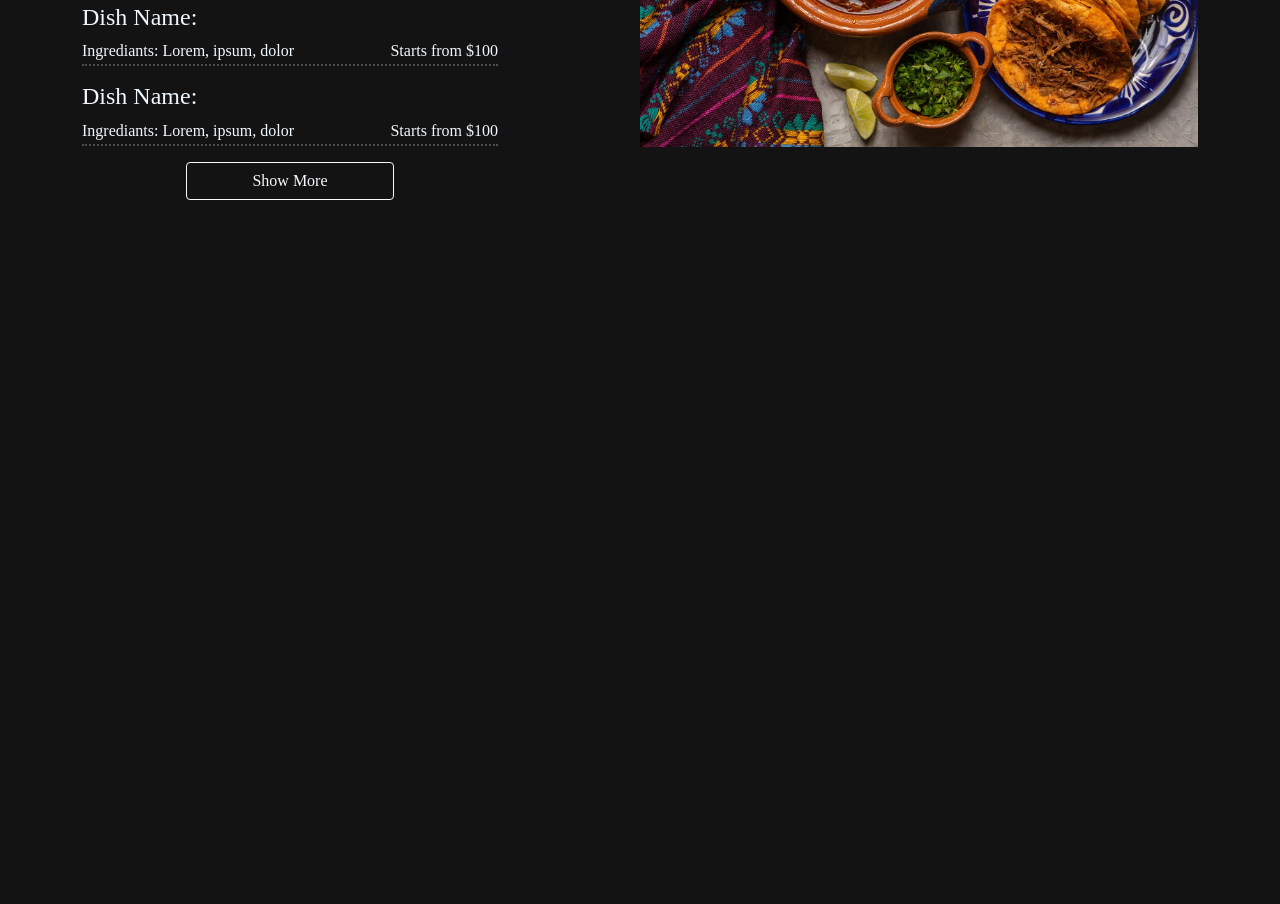
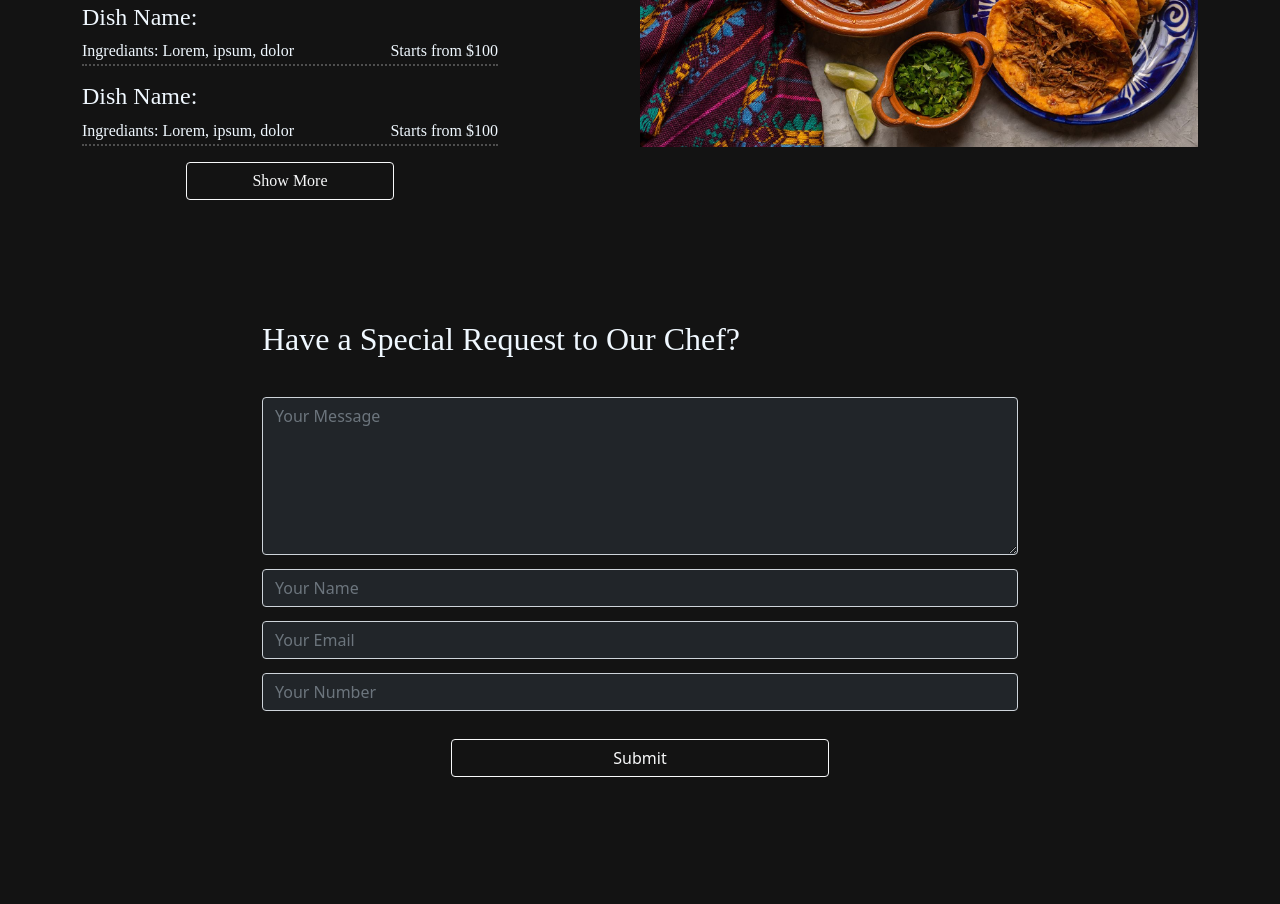
Before and after one commit to Atfy10/Restaurant_Page, a plain HTML site: page index.html in a window 1280 px wide. Shown: the part 8726-9630 px from the top of the page. Before the commit the page ends 9046 px from the top, so only its background shows below. Drawn offline with nearby package versions, Linux system fonts and the light colour scheme.

Commit message:
Update 5

```diff
--- a/CSS/style.css
+++ b/CSS/style.css
@@ -564,3 +564,23 @@ hr.dotted {
     width: 100%;
   }
 }
+
+.specialOreder {
+  padding: 80px 180px;
+}
+.specialOreder h2 {
+  font-family: serif;
+}
+.specialOreder input {
+  margin: 14px 0;
+}
+@media screen and (max-width: 991px) {
+  .specialOreder {
+    padding: 80px 80px;
+  }
+}
+@media screen and (max-width: 767px) {
+  .specialOreder {
+    padding: 80px 0;
+  }
+}
--- a/index.html
+++ b/index.html
@@ -562,6 +562,42 @@
             </div>
             <img src="Assets/Mexican.jpg" alt="" />
           </div>
+          <!-- Special Order -->
+          <div class="specialOreder">
+            <h2>Have a Special Request to Our Chef?</h2>
+            <form action="">
+              <textarea
+                class="form-control text-light bg-dark"
+                name=""
+                id=""
+                rows="6"
+                placeholder="Your Message"
+              ></textarea>
+              <input
+                class="form-control text-light bg-dark"
+                type="text"
+                placeholder="Your Name"
+              />
+              <input
+                class="form-control text-light bg-dark"
+                type="email"
+                placeholder="Your Email"
+              />
+              <input
+                class="form-control text-light bg-dark"
+                type="number"
+                placeholder="Your Number"
+              />
+              <div class="button">
+                <input
+                  class="btn btn-outline-light w-50"
+                  type="submit"
+                  value="Submit"
+                />
+              </div>
+            </form>
+          </div>
+          <!-- Special Order End -->
         </div>
       </div>
       <!-- Menu End -->
```
